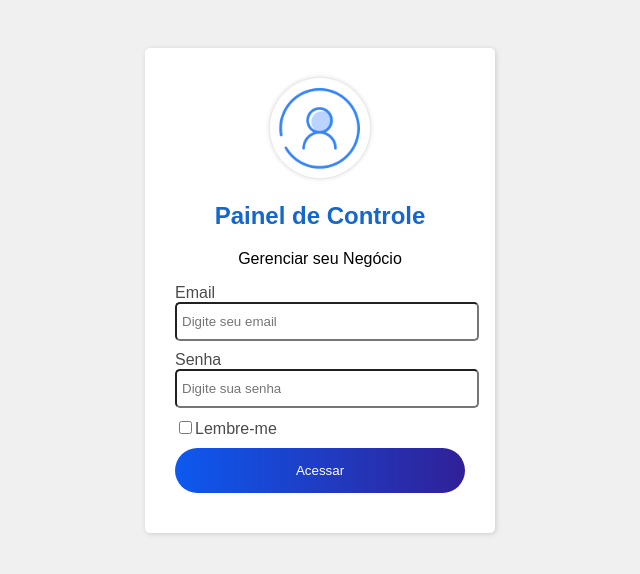
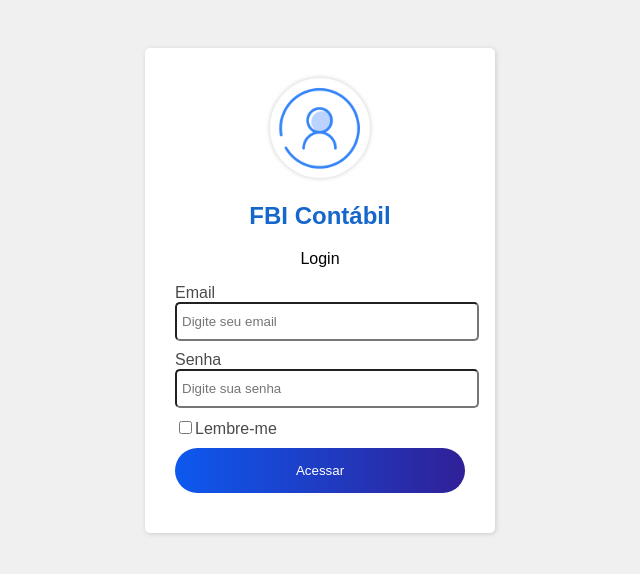
Before and after one commit to 1820105/fbictb, a plain HTML site: page index.html in a window 1280 px wide. Shown: the whole page, without its empty margins (320-960 px from the left). Drawn offline with Linux system fonts and the light colour scheme.

Commit message:
alteração layout

```diff
--- a/index.html
+++ b/index.html
@@ -14,8 +14,8 @@
         <div class="card">
             <div class="card-top">
                 <img class="imglogin" src="img/user.png" alt="" width="30%">
-                <h2 class="title">Painel de Controle</h2>
-                <p>Gerenciar seu Negócio</p>
+                <h2 class="title">FBI Contábil</h2>
+                <p>Login</p>
             </div>
 
             <div class="card-group">
```
